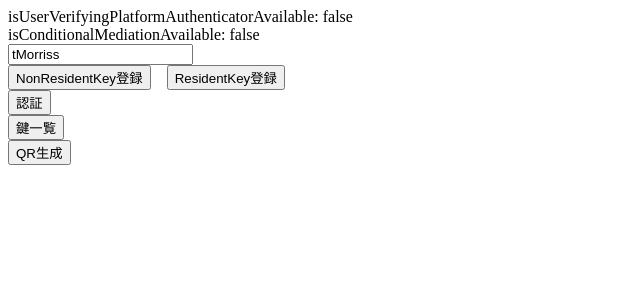
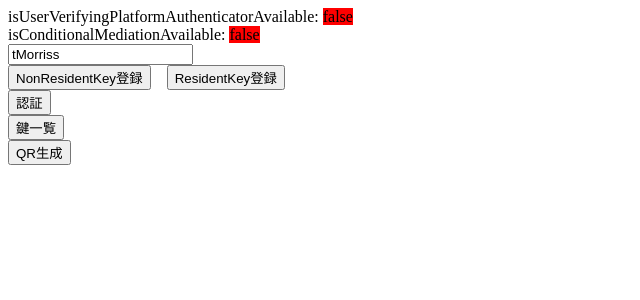
Before and after one commit to tMorriss/WebAuthn_Django, a Django app: page / in a window 1280 px wide. Shown: the top 300 px of the page, without its empty margins (0-640 px from the left). Run offline with Django 3.2, Linux system fonts and the light colour scheme.

Commit message:
fix color

```diff
--- a/webauthn/templates/index.html
+++ b/webauthn/templates/index.html
@@ -24,6 +24,8 @@
             ).then((result) => {
                 if (result) {
                     isUVPAA = true;
+                } else {
+                    $("#isUVPAAStatus").css('background-color', 'red');
                 }
                 $('#isUVPAAStatus').text(isUVPAA);
             });
@@ -34,6 +36,8 @@
                         $('#isCMAStatus').text(result);
                         if (result) {
                             fireConditionalUi();
+                        } else {
+                            $("#isCMAStatus").css('background-color', 'red');
                         }
                     });
             }
```
